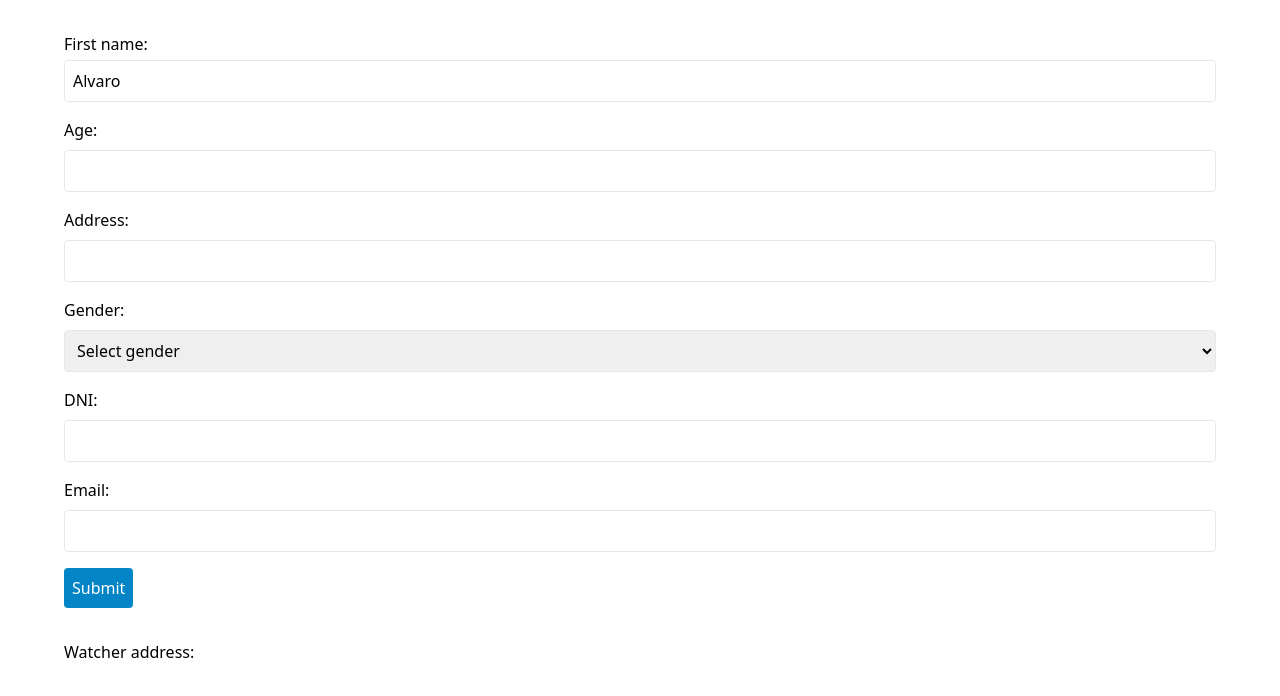
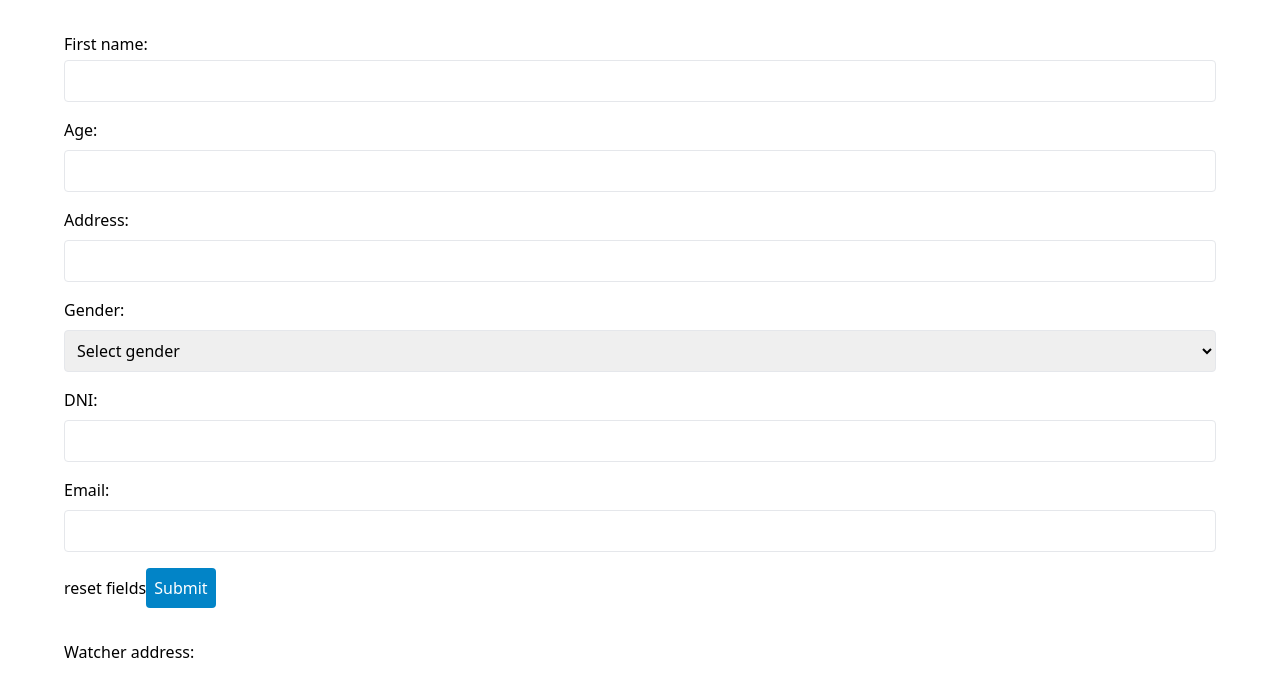
Before and after one commit to aguirrealvaro/hook-form-zod, a React (Vite) app: page / in a window 1280 px wide. Shown: the top 696 px of the page. Built offline with nearby package versions, Linux system fonts and the light colour scheme.

Commit message:
Reset fields

```diff
--- a/src/components/form.tsx
+++ b/src/components/form.tsx
@@ -17,13 +17,16 @@ const Form: FunctionComponent = () => {
     handleSubmit,
     formState: { errors },
     watch,
-  } = useForm<Fields>({ defaultValues: { name: "Alvaro" } });
+    reset,
+  } = useForm<Fields>({ defaultValues: { name: "" } });
   const onSubmit: SubmitHandler<Fields> = (data) => {
     // eslint-disable-next-line no-console
     console.log(data);
   };
 
-  console.log(errors);
+  const resetFields = () => {
+    reset(undefined, { keepErrors: false });
+  };
 
   const address = watch("address");
 
@@ -89,6 +92,7 @@ const Form: FunctionComponent = () => {
           />
           {errors.email && <span className="text-red-500">{errors.email.message}</span>}
         </div>
+        <button onClick={resetFields}>reset fields</button>
         <button type="submit" className="rounded bg-sky-600 p-2 text-white">
           Submit
         </button>
```
